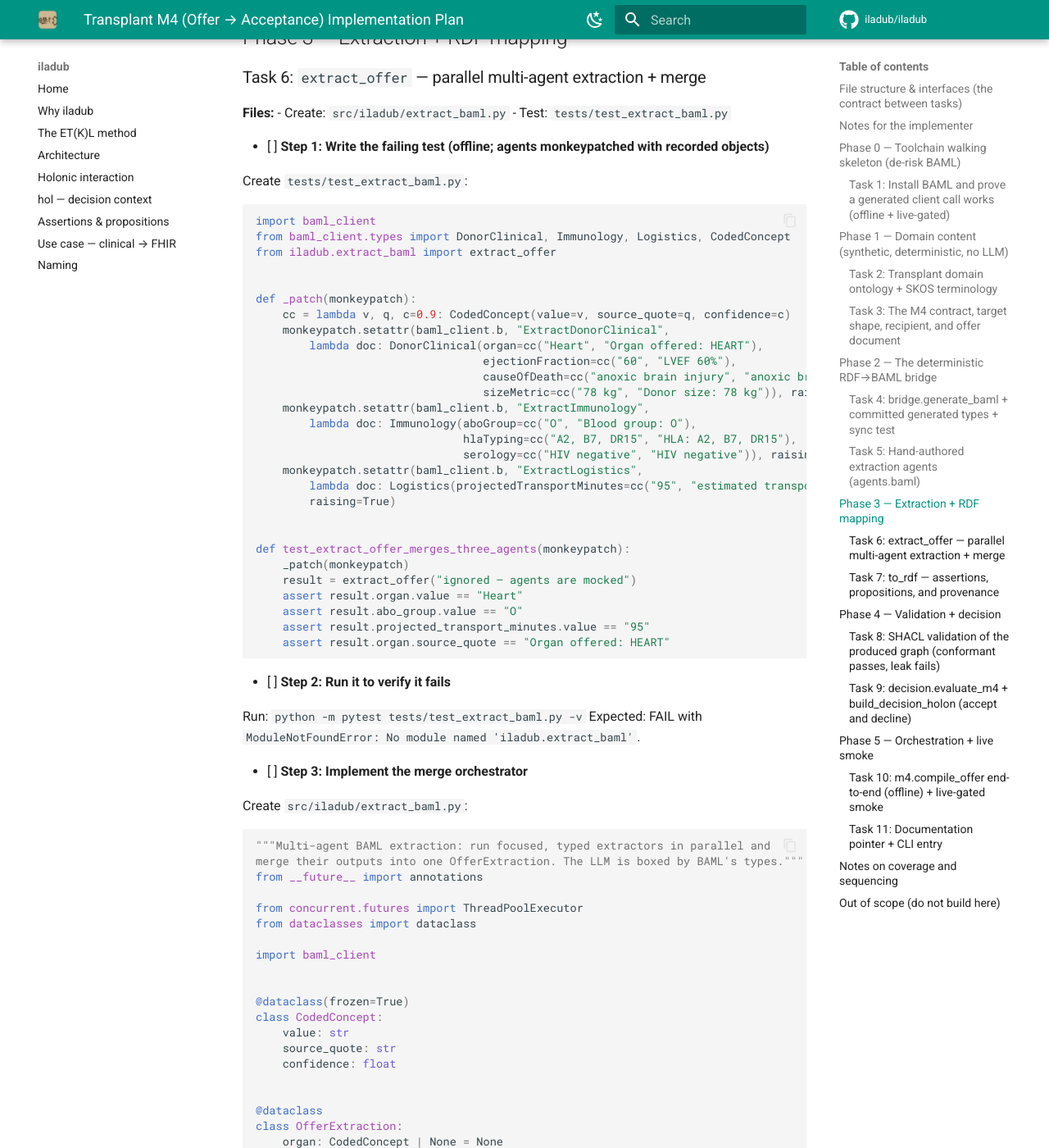
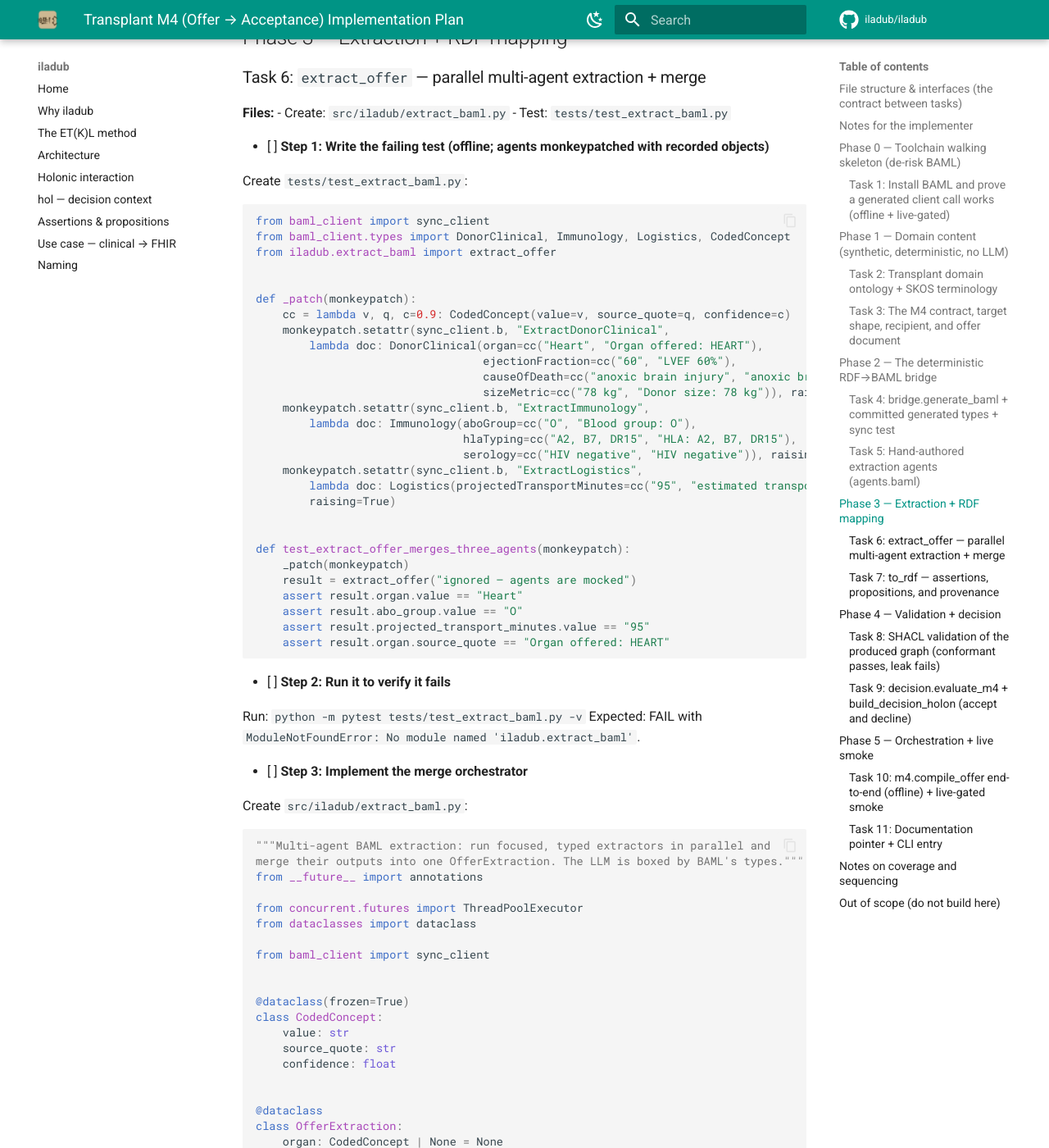
Before and after one commit to iladub/iladub, an MkDocs documentation site: the page built from docs/superpowers/plans/2026-06-18-transplant-m4-offer-acceptance.md, in a window 1280 px wide and 1400 px high, scrolled down 14621 px. Shown: the whole window at 82% size. Built offline with MkDocs 1.6.1 and Material for MkDocs 9.7.7, drawn with Linux system fonts in a browser that asks for light colours; comment, search, counter and statistics services are not loaded; some of the changed text lies outside the part shown.

Commit message:
Plan: correct BAML sync client path to baml_client.sync_client.b
Task 1 spike revealed the top-level baml_client.b is async; the sync
callable used by extract_baml + tests is baml_client.sync_client.b.

Co-Authored-By: Claude Opus 4.8 (1M context) <noreply@anthropic.com>

````diff
--- a/docs/superpowers/plans/2026-06-18-transplant-m4-offer-acceptance.md
+++ b/docs/superpowers/plans/2026-06-18-transplant-m4-offer-acceptance.md
@@ -672,23 +672,23 @@ git commit -m "feat(m4): three focused BAML extraction agents"
 
 Create `tests/test_extract_baml.py`:
 ```python
-import baml_client
+from baml_client import sync_client
 from baml_client.types import DonorClinical, Immunology, Logistics, CodedConcept
 from iladub.extract_baml import extract_offer
 
 
 def _patch(monkeypatch):
     cc = lambda v, q, c=0.9: CodedConcept(value=v, source_quote=q, confidence=c)
-    monkeypatch.setattr(baml_client.b, "ExtractDonorClinical",
+    monkeypatch.setattr(sync_client.b, "ExtractDonorClinical",
         lambda doc: DonorClinical(organ=cc("Heart", "Organ offered: HEART"),
                                   ejectionFraction=cc("60", "LVEF 60%"),
                                   causeOfDeath=cc("anoxic brain injury", "anoxic brain injury"),
                                   sizeMetric=cc("78 kg", "Donor size: 78 kg")), raising=True)
-    monkeypatch.setattr(baml_client.b, "ExtractImmunology",
+    monkeypatch.setattr(sync_client.b, "ExtractImmunology",
         lambda doc: Immunology(aboGroup=cc("O", "Blood group: O"),
                                hlaTyping=cc("A2, B7, DR15", "HLA: A2, B7, DR15"),
                                serology=cc("HIV negative", "HIV negative")), raising=True)
-    monkeypatch.setattr(baml_client.b, "ExtractLogistics",
+    monkeypatch.setattr(sync_client.b, "ExtractLogistics",
         lambda doc: Logistics(projectedTransportMinutes=cc("95", "estimated transport 95 minutes")),
         raising=True)
 
@@ -718,7 +718,7 @@ from __future__ import annotations
 from concurrent.futures import ThreadPoolExecutor
 from dataclasses import dataclass
 
-import baml_client
+from baml_client import sync_client
 
 
 @dataclass(frozen=True)
@@ -748,7 +748,7 @@ def _cc(obj) -> CodedConcept | None:
 
 
 def extract_offer(doc_text: str) -> OfferExtraction:
-    b = baml_client.b
+    b = sync_client.b
     with ThreadPoolExecutor(max_workers=3) as pool:
         f_clin = pool.submit(b.ExtractDonorClinical, doc_text)
         f_imm = pool.submit(b.ExtractImmunology, doc_text)
@@ -1135,7 +1135,7 @@ git commit -m "feat(m4): deterministic accept/decline decision as a hol:Decision
 Create `tests/test_m4_pipeline.py`:
 ```python
 import os
-import baml_client
+from baml_client import sync_client
 from baml_client.types import DonorClinical, Immunology, Logistics, CodedConcept
 from iladub.m4 import compile_offer
 
@@ -1145,17 +1145,17 @@ TXD = os.path.join(ROOT, "examples", "transplant")
 
 def _patch(monkeypatch):
     cc = lambda v, q, c=0.9: CodedConcept(value=v, source_quote=q, confidence=c)
-    monkeypatch.setattr(baml_client.b, "ExtractDonorClinical",
+    monkeypatch.setattr(sync_client.b, "ExtractDonorClinical",
         lambda doc: DonorClinical(organ=cc("Heart", "Organ offered: HEART"),
                                   ejectionFraction=cc("60", "LVEF 60%"),
                                   causeOfDeath=cc("takotsubo-pattern abnormality",
                                                   "transient takotsubo-pattern wall-motion abnormality"),
                                   sizeMetric=cc("78 kg", "Donor size: 78 kg")), raising=True)
-    monkeypatch.setattr(baml_client.b, "ExtractImmunology",
+    monkeypatch.setattr(sync_client.b, "ExtractImmunology",
         lambda doc: Immunology(aboGroup=cc("O", "Blood group: O"),
                                hlaTyping=cc("A2, B7, DR15", "HLA: A2, B7, DR15"),
                                serology=cc("HIV negative", "HIV negative")), raising=True)
-    monkeypatch.setattr(baml_client.b, "ExtractLogistics",
+    monkeypatch.setattr(sync_client.b, "ExtractLogistics",
         lambda doc: Logistics(projectedTransportMinutes=cc("95", "estimated transport 95 minutes")),
         raising=True)
 
````
